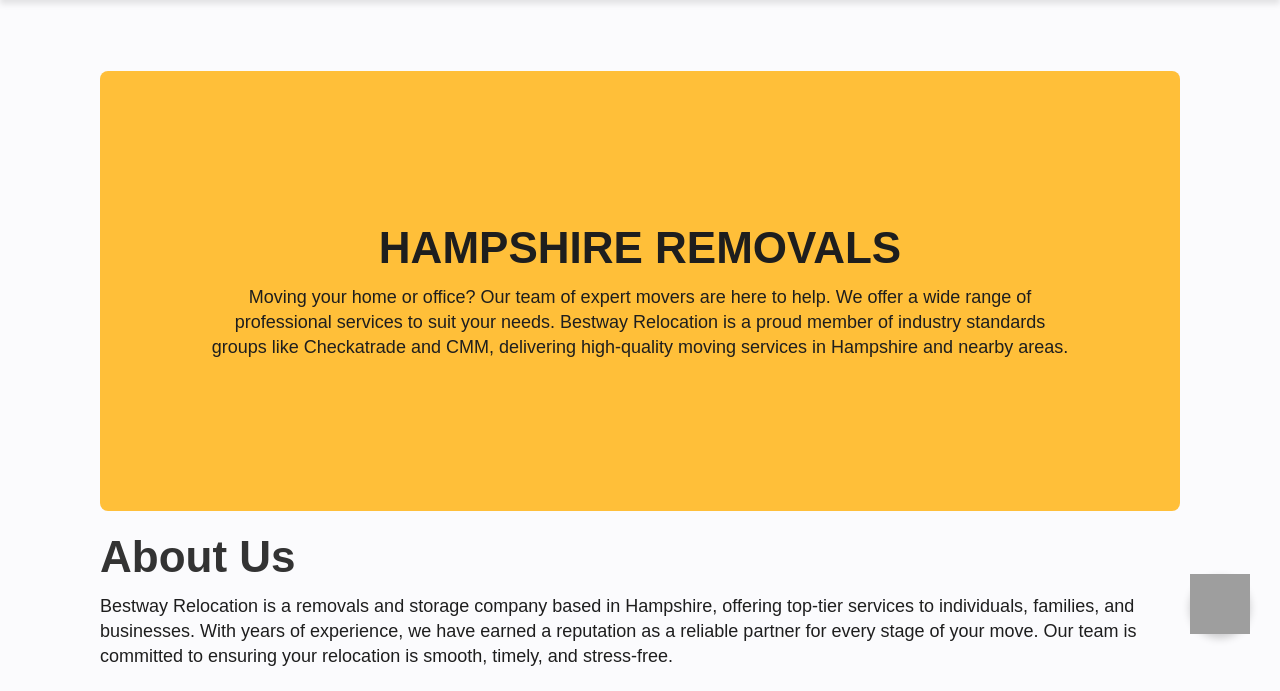
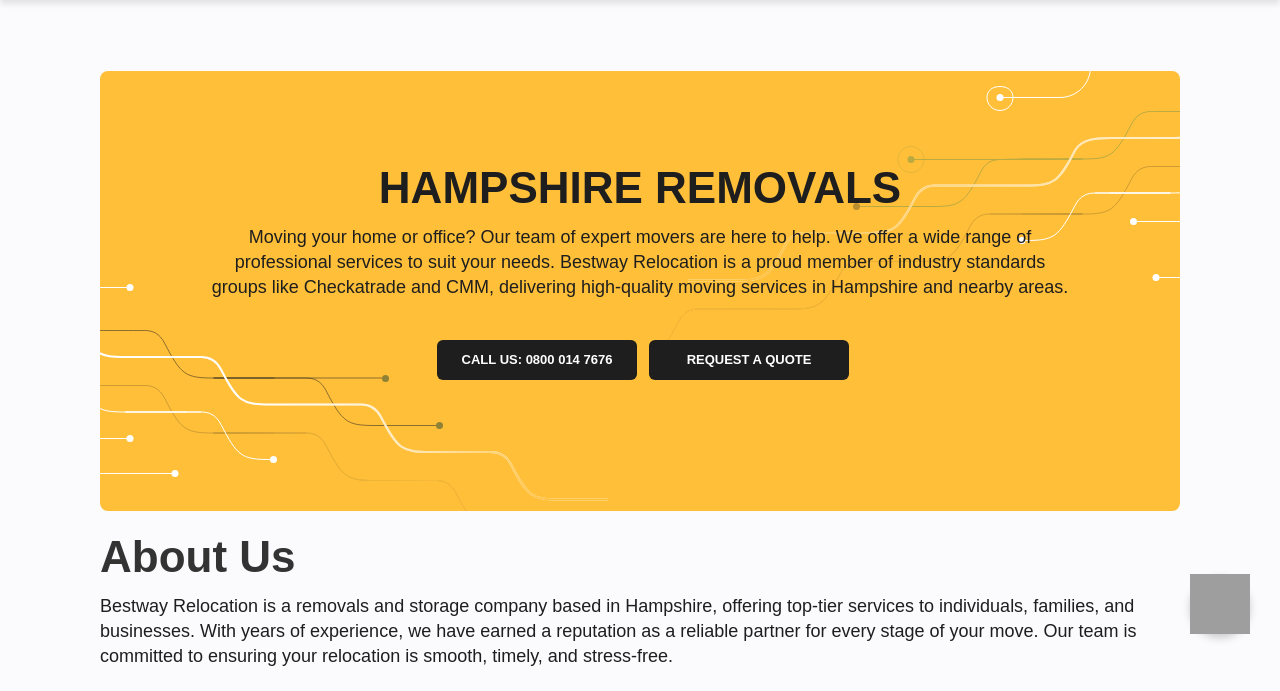
Before and after one commit to abdulbasit34310/bestwayrelocation.co.uk, a PHP site: page /locations/removals-in-hampshire.php in a window 1280 px wide. Shown: the part 136-827 px from the top of the page. Run offline with PHP 8.4, Linux system fonts and the light colour scheme; some web fonts are replaced; grey boxes are pictures that could not be loaded.

Commit message:
Hampshire, Oxfordshire Buttons added

```diff
--- a/locations/removals-in-hampshire.php
+++ b/locations/removals-in-hampshire.php
@@ -37,7 +37,31 @@
               professional services to suit your needs. Bestway Relocation is a proud member of industry standards
               groups like Checkatrade and CMM, delivering high-quality moving services in Hampshire and nearby areas.
             </p>
+            <div style="padding:40px;">
+              <ul role="list" class="nav-menu-block w-list-unstyled">
+                <li>
+                  <a href="tel:08000147676" class="secondary-black-outline-cta "
+                    style="background-color: #1e1e1e; color: white; border: 2px solid transparent; padding: 10px 20px; display: inline-block; text-decoration: none; width: 200px; text-align: center;"
+                    onmouseover="this.style.backgroundColor='#FFBF39'; this.style.color='black'; this.style.border='2px solid black';"
+                    onmouseout="this.style.backgroundColor='black'; this.style.color='white'; this.style.border='2px solid transparent';">
+                    Call us: 0800 014 7676
+                  </a>
+                </li>
+                <li class="mobile-margin-top-10">
+                  <a href="../request-a-quote.php" class="secondary-black-cta "
+                    style="background-color: #1e1e1e; color: white; border: 2px solid transparent; padding: 10px 20px; display: inline-block; text-decoration: none; width: 200px; text-align: center;"
+                    onmouseover="this.style.backgroundColor='#FFBF39'; this.style.color='black'; this.style.border='2px solid black';"
+                    onmouseout="this.style.backgroundColor='black'; this.style.color='white'; this.style.border='2px solid transparent';">
+                    Request a Quote
+                  </a>
+                </li>
+              </ul>
+            </div>
           </div>
+          <img src="../assets/64ae94fa75e1882ff9a4f9fe/287.svg" loading="eager" alt="Buckinghamshire removals service"
+            class="image-15" />
+          <img src="../assets/64ae94fa75e1882ff9a4f9fe/64b66b2262a7dbadcdf1ded2_Frame%20288.svg" loading="eager"
+            alt="Removals in Buckinghamshire illustration" class="image-11" />
         </div>
         <div class="main-content">
           <h2>About Us</h2>
```
Also changed, not shown: locations/removals-in-oxfordshire.php (+26 -5 lines).
